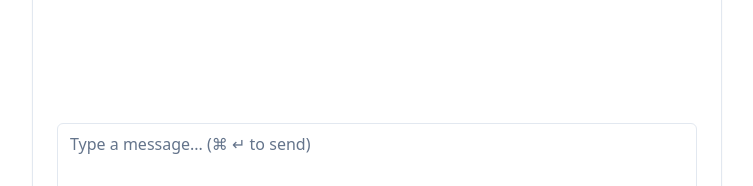
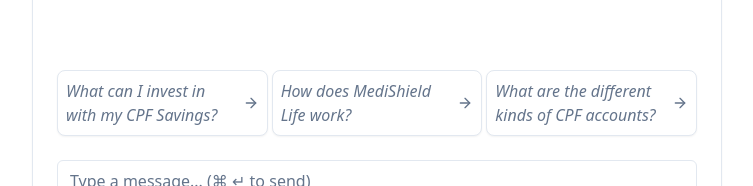
Before and after one commit to zsh-eng/hacksingapore, a Next.js app: page /chatbot in a window 1280 px wide. Shown: the part 549-735 px from the top of the page, without its empty margins (263-1016 px from the left). Built offline with nearby package versions, Linux system fonts and the light colour scheme; no server answers.

Commit message:
feat: add question shortcuts

```diff
--- a/src/components/chatbot/Chat.tsx
+++ b/src/components/chatbot/Chat.tsx
@@ -10,9 +10,9 @@
 import { ScrollArea } from '@/components/ui/scroll-area';
 import { Separator } from '@/components/ui/separator';
 import { Textarea } from '@/components/ui/textarea';
-import { Source, completion, openai } from '@/lib/ai';
+import { Source, openai } from '@/lib/ai';
 import { cn } from '@/lib/utils';
-import { ExternalLink, Loader2, SendHorizonal } from 'lucide-react';
+import { ArrowRight, ExternalLink, Loader2, SendHorizonal } from 'lucide-react';
 import { Fragment, useState } from 'react';
 import { Remark } from 'react-remark';
 
@@ -192,6 +192,42 @@
   },
 ];
 
+function QuestionShortcuts({
+  onClick,
+}: {
+  onClick?: (question: string) => void;
+}) {
+  const questions = [
+    'What can I invest in with my CPF Savings?',
+    'How does MediShield Life work?',
+    'What are the different kinds of CPF accounts?',
+  ];
+
+  const handleClicked = (question: string) => {
+    if (!onClick) {
+      return;
+    }
+    onClick(question);
+  };
+
+  return (
+    <div className='grid grid-cols-3 w-[640px] gap-1'>
+      {questions.map((question) => (
+        <Card
+          key={question}
+          className='px-2 py-2 italic flex gap-2 items-center text-muted-foreground hover:bg-muted transition-all cursor-pointer'
+          onClick={() => handleClicked(question)}
+        >
+          <div>{question}</div>
+          <div>
+            <ArrowRight className='h-4 w-4' />
+          </div>
+        </Card>
+      ))}
+    </div>
+  );
+}
+
 export function Chatbot() {
   const [messages, setMessages] = useState<Message[]>(initialMessages);
   const [input, setInput] = useState('');
@@ -199,6 +235,7 @@
   const [streamingMessage, setStreamingMessage] = useState('');
 
   const disabled = loading || !input;
+  const isFirstMessage = messages.length <= 1;
 
   const handleKeyUp = (e: React.KeyboardEvent<HTMLTextAreaElement>) => {
     const isSend = e.key === 'Enter' && (e.metaKey || e.ctrlKey);
@@ -209,10 +246,11 @@
     handleSend();
   };
 
-  const handleSend = async () => {
+  const handleSend = async (manualInput?: string) => {
     setLoading(true);
+    const content = manualInput ?? input;
     const userMessage: UserMessage = {
-      content: input,
+      content: content,
       role: 'user',
     };
     setMessages([...messages, userMessage]);
@@ -220,7 +258,12 @@
     try {
       const sources = await callBackend(input);
       // TODO: replace wth actual metadata
-      const updatedContent = `User's Question: ${input}
+      const updatedContent = `
+Answer the user's question using information from the relevant sources.
+Keep your response clear and concise.
+
+User's Question: ${content}
+
 Relevant Sources:
 ${sources.map((source) => `${source.metadata}\n${source.pageContent}`)}
 `;
@@ -282,6 +325,13 @@
           loading={loading}
           loadingMessage={streamingMessage}
         />
+        {isFirstMessage && (
+          <QuestionShortcuts
+            onClick={(question) => {
+              handleSend(question);
+            }}
+          />
+        )}
         <Textarea
           className='text-md mt-4'
           placeholder='Type a message... (⌘ ↵ to send)'
@@ -294,7 +344,7 @@
           variant='secondary'
           className='group'
           disabled={disabled}
-          onClick={handleSend}
+          onClick={() => handleSend()}
         >
           Send
           {loading ? (
```
